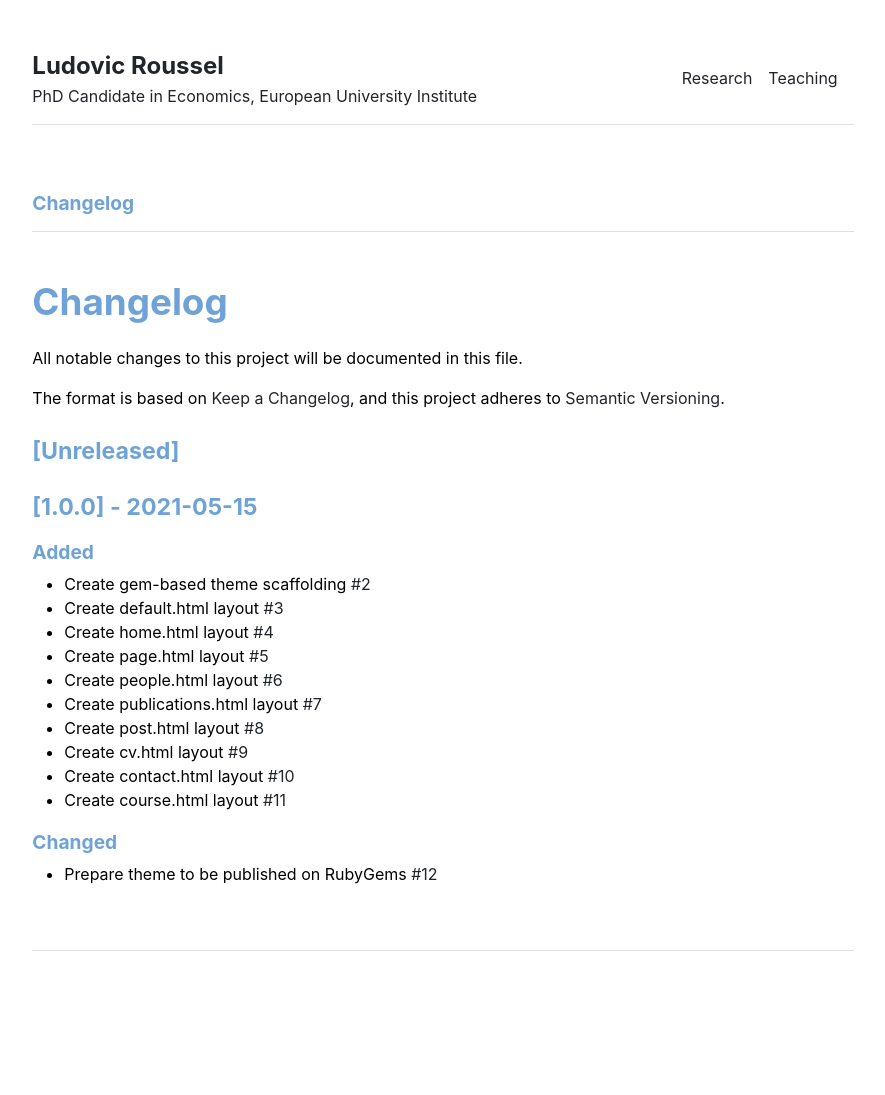
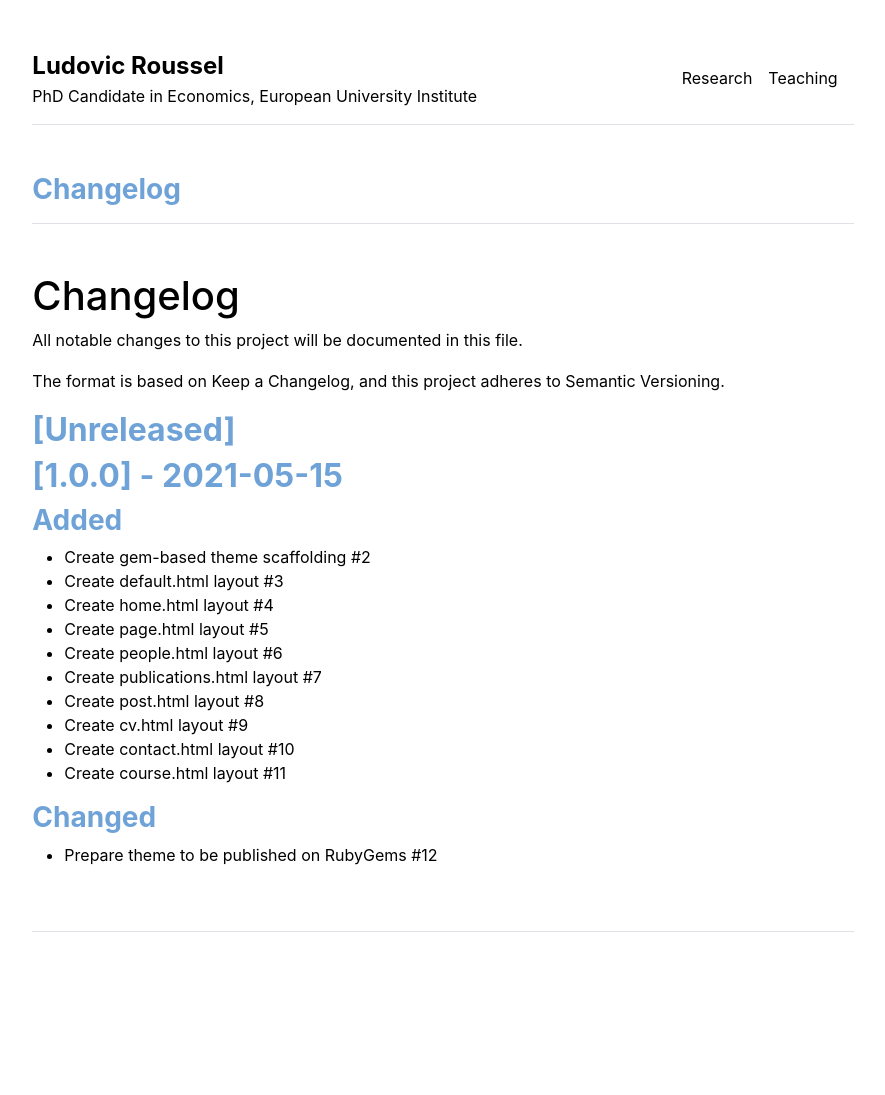
Before and after one commit to LudovicRoussel/ludovicroussel.github.io, a Jekyll site: the page built from CHANGELOG.md, in a window 1280 px wide. Shown: the whole page, without its empty margins (197-1082 px from the left). Built offline with Jekyll 4.4.1, drawn with Linux system fonts in a browser that asks for light colours; our own code applies the rules of GitHub Pages for plain Markdown files.

Commit message:
Update main.scss

```diff
--- a/_sass/main.scss
+++ b/_sass/main.scss
@@ -1,14 +1,20 @@
+/* ===============================
+   Global variables
+   =============================== */
+
 $backgroundColor: #ffffff;
 $bodyColor: #000000;
 
-/* Couleur principale : bleu clair de la chemise */
+/* Bleu clair (chemise) */
 $lightBlue: #6fa3d8;
 
 $bodyFont: -apple-system, BlinkMacSystemFont, "Segoe UI",
             Helvetica, Arial, sans-serif,
             "Apple Color Emoji", "Segoe UI Emoji", "Segoe UI Symbol";
 
-$linkColor: #212529 !important;
+/* ===============================
+   Base
+   =============================== */
 
 body {
   background: $backgroundColor;
@@ -17,51 +23,72 @@ body {
 }
 
 /* Liens */
-body a {
-  color: $linkColor;
+a {
+  color: $bodyColor;
   text-decoration: none;
 }
 
-body a:hover {
+a:hover {
   color: $lightBlue;
   text-decoration: underline;
 }
 
-/* Titres principaux (Nom, Research, Teaching, etc.) */
-h1 {
-  color: $lightBlue;
+/* ===============================
+   Header / Site title
+   =============================== */
+
+/* Nom du site : "Ludovic Roussel" */
+.site-title,
+.site-title a {
+  color: $lightBlue !important;
+  font-weight: 700;
+}
+
+/* ===============================
+   Page titles (Research, Teaching, etc.)
+   =============================== */
+
+.page-title,
+.page-title h1,
+h1.page-title,
+main h1 {
+  color: $lightBlue !important;
   font-size: 2.3em;
   font-weight: 700;
-  margin-bottom: 0.6em;
+  margin-bottom: 0.8em;
 }
 
-/* Titres de niveau intermédiaire */
-h2 {
-  color: $lightBlue;
-  font-size: 1.45em;
-  font-weight: 650;
-  margin-top: 1.2em;
-  margin-bottom: 0.5em;
+/* Supprimer toute ligne sous le titre de page */
+.page-title {
+  border-bottom: none !important;
 }
 
-h3 {
-  color: $lightBlue;
-  font-size: 1.2em;
-  font-weight: 650;
-  margin-top: 1em;
-  margin-bottom: 0.4em;
-}
+/* ===============================
+   Section titles inside pages
+   =============================== */
 
-/* Sous-sections Research : Working Papers / Work in Progress */
+/* Working Papers / Work in Progress */
 .research-section-title {
   color: $lightBlue;
   font-weight: 650;
-  font-size: 1.05em;   // plus petit que Research
+  font-size: 1.05em;   /* plus petit que Research */
   margin-top: 1.4em;
   margin-bottom: 0.6em;
 }
 
-/* Titres de papiers */
+/* ===============================
+   Other headings (fallback)
+   =============================== */
+
+h2, h3, h4 {
+  color: $lightBlue;
+  font-weight: 650;
+}
+
+/* ===============================
+   Paper titles
+   =============================== */
+
 .paper-title {
   color: $bodyColor;
   font-weight: 600;
@@ -74,3 +101,11 @@ h3 {
 .paper-title a:hover {
   color: $lightBlue;
 }
+
+/* ===============================
+   Paragraph spacing (comfort)
+   =============================== */
+
+p {
+  line-height: 1.6;
+}
```
